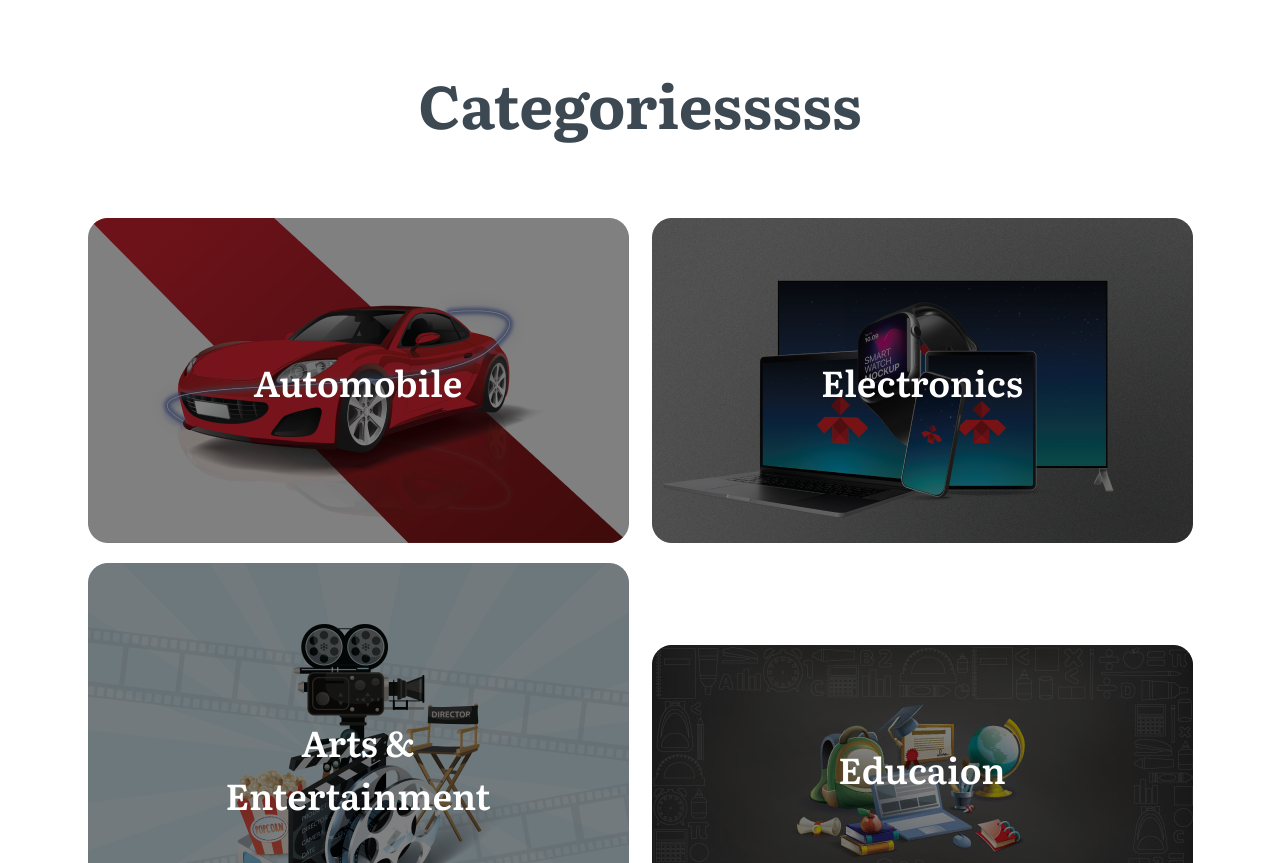
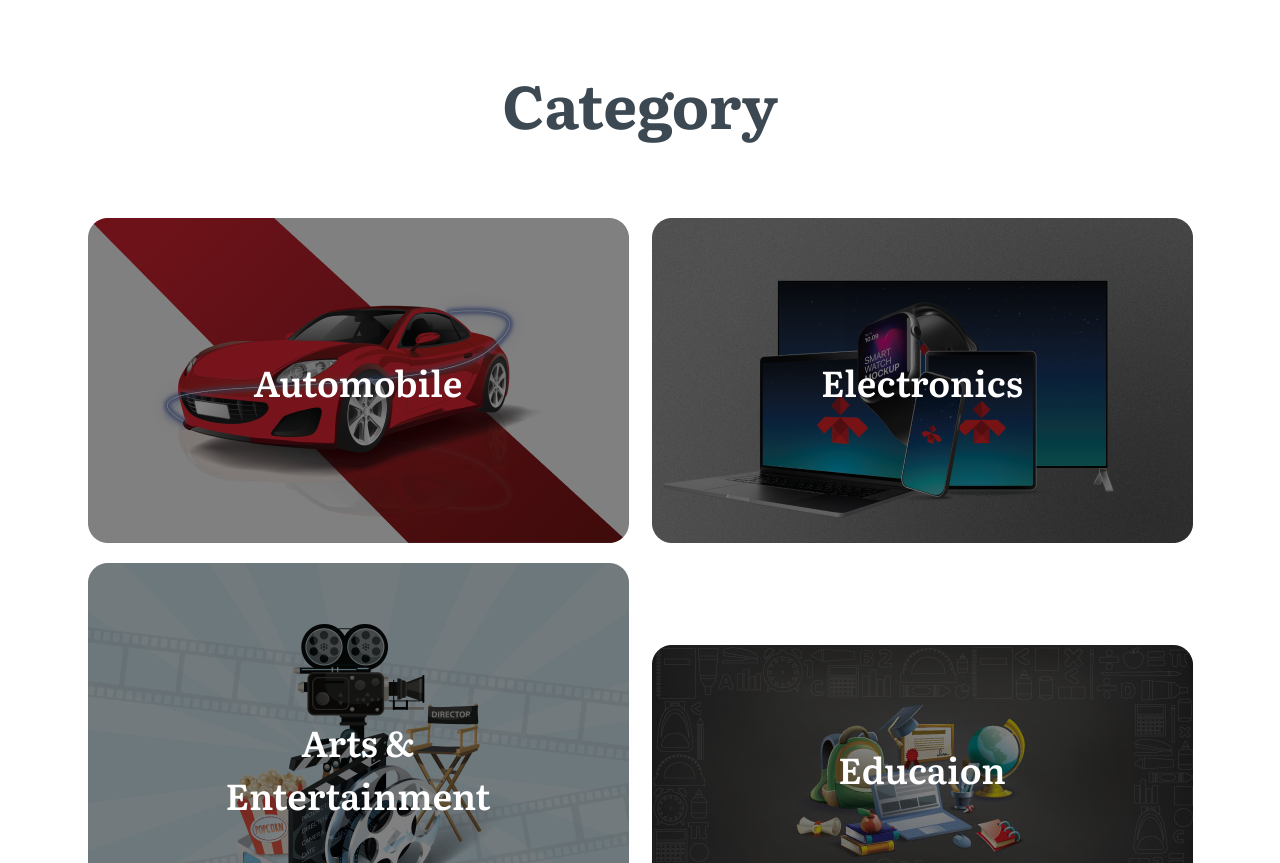
Before and after one commit to Tarun-84/tomorrow-india, a plain HTML site: page index.html in a window 1280 px wide. Shown: the part 1082-1945 px from the top of the page. Drawn offline with nearby package versions, Linux system fonts and the light colour scheme.

Commit message:
testing git message

```diff
--- a/index.html
+++ b/index.html
@@ -158,7 +158,7 @@
     <!-- CATEGORY SECTION -->
     <section id="category-section">
       <div class="sec-head mx-auto">
-        <h2>Categoriesssss</h2>
+        <h2>Category</h2>
       </div>
 
       <div class="grid-container d-flex justify-content-center">
```
